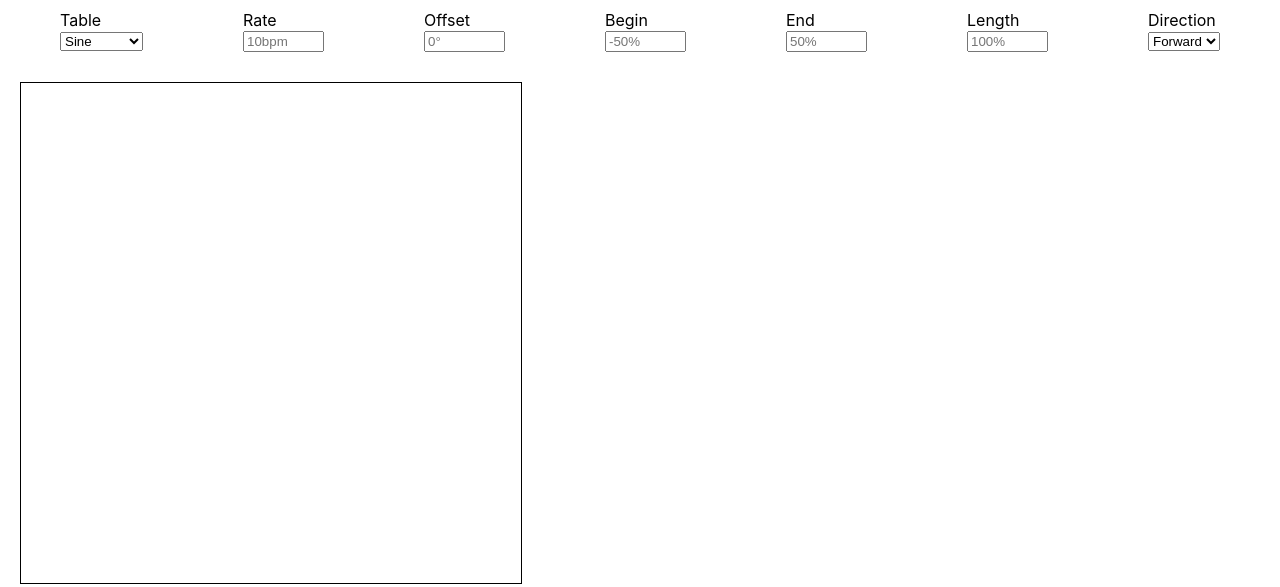
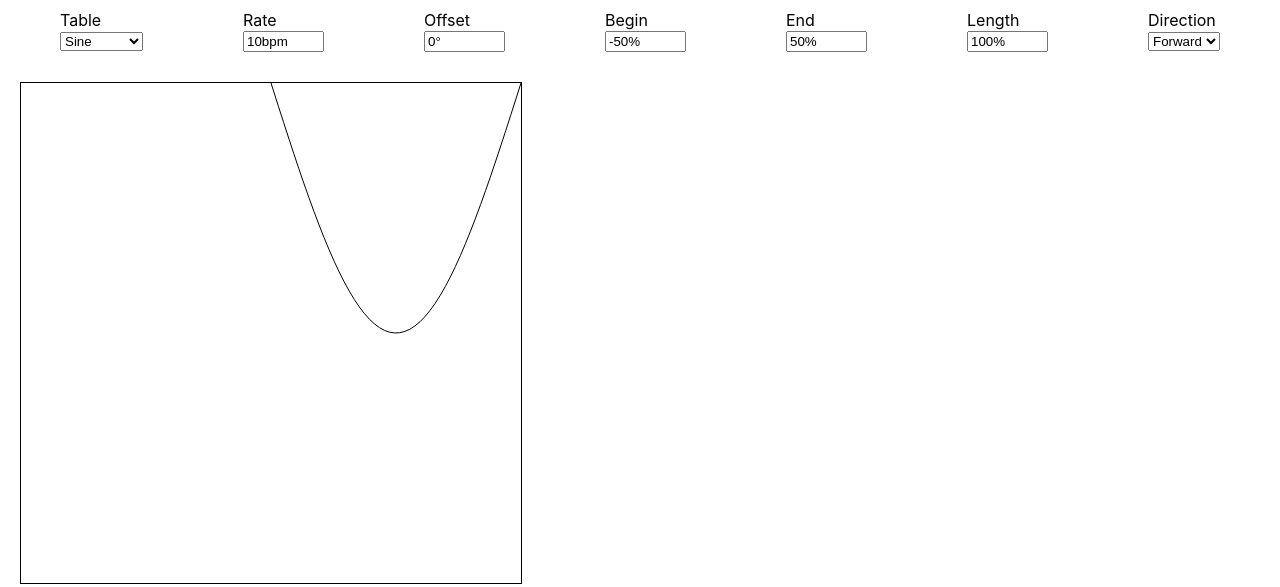
Before and after one commit to OscarNOW/hogtools, a website with bundled scripts: page index.html in a window 1280 px wide. Built offline with nearby package versions, Linux system fonts and the light colour scheme.

Commit message:
Did some stuff

```diff
--- a/index.html
+++ b/index.html
@@ -14,7 +14,7 @@
     <div class="properties">
         <div>
             <p>Table</p>
-            <select id="table" class="propertyInput">
+            <select id="table" class="propertyInput" data-validation-type="select">
                 <option value="sine">Sine</option>
                 <option value="tangent">Tangent</option>
                 <option value="step">Step</option>
@@ -78,7 +78,7 @@
         </div> -->
         <div>
             <p>Direction</p>
-            <select id="direction" class="propertyInput">
+            <select id="direction" class="propertyInput" data-validation-type="select">
                 <option value="forward">Forward</option>
                 <option value="reverse">Reverse</option>
             </select>
--- a/index.js
+++ b/index.js
@@ -16,8 +16,11 @@ for (const element of elements) {
         validationFunction = inp => (inp ? { text: inp, value: parseFloat(inp) } : { text: null, value: null });
     };
 
-    const changeCallback = (input, preventGlobalChange) => {
-        element.value = validationFunction(input ?? element.value).text ?? element.placeholder;
+    const isText = element.tagName === 'INPUT' && element.type === 'text';
+
+    const changeCallback = (preventGlobalChange) => {
+        if (isText)
+            element.value = validationFunction(element.value).text ?? element.placeholder;
         onGlobalChange();
     };
 
@@ -27,6 +30,7 @@ for (const element of elements) {
         changeCallback
     };
 
+    if (isText) {
         element.addEventListener('keypress', async event => {
             if (event.key === 'Enter') {
                 changeCallback();
@@ -34,16 +38,21 @@ for (const element of elements) {
                 element.select();
             }
         });
+        element.addEventListener('click', () => element.select());
+    }
 
     element.addEventListener('blur', () => changeCallback());
-    element.addEventListener('click', () => element.select());
 }
 for (const { changeCallback } of Object.values(properties))
-    changeCallback(null, true);
+    changeCallback(true);
 onGlobalChange();
 
 
 function onGlobalChange() {
-    const points = generatePoints(Object.values(properties).map(({ validationFunction, element }) => validationFunction(element.value).value))
+    let propertyValues = {};
+    for (const [name, { element, validationFunction }] of Object.entries(properties))
+        propertyValues[name] = validationFunction(element.value).value;
+
+    const points = generatePoints(propertyValues);
     render(points);
 }
--- a/validations/index.js
+++ b/validations/index.js
@@ -2,6 +2,7 @@ import { bpm } from "/validations/bpm.js";
 import { degree } from "/validations/degree.js";
 import { percent_0_inf } from "/validations/percent_0_inf.js";
 import { percent_inf_inf } from "/validations/percent_inf_inf.js";
+import { select } from "./select.js";
 import { time } from "/validations/time.js";
 
 export const validations = {
@@ -9,5 +10,6 @@ export const validations = {
     percent_0_inf,
     percent_inf_inf,
     degree,
+    select,
     time
 }
--- /dev/null
+++ b/validations/select.js
@@ -0,0 +1,6 @@
+export function select(input) {
+    return {
+        text: input,
+        value: input
+    };
+}
```
Lines whose indentation alone changed are shown as unchanged.
